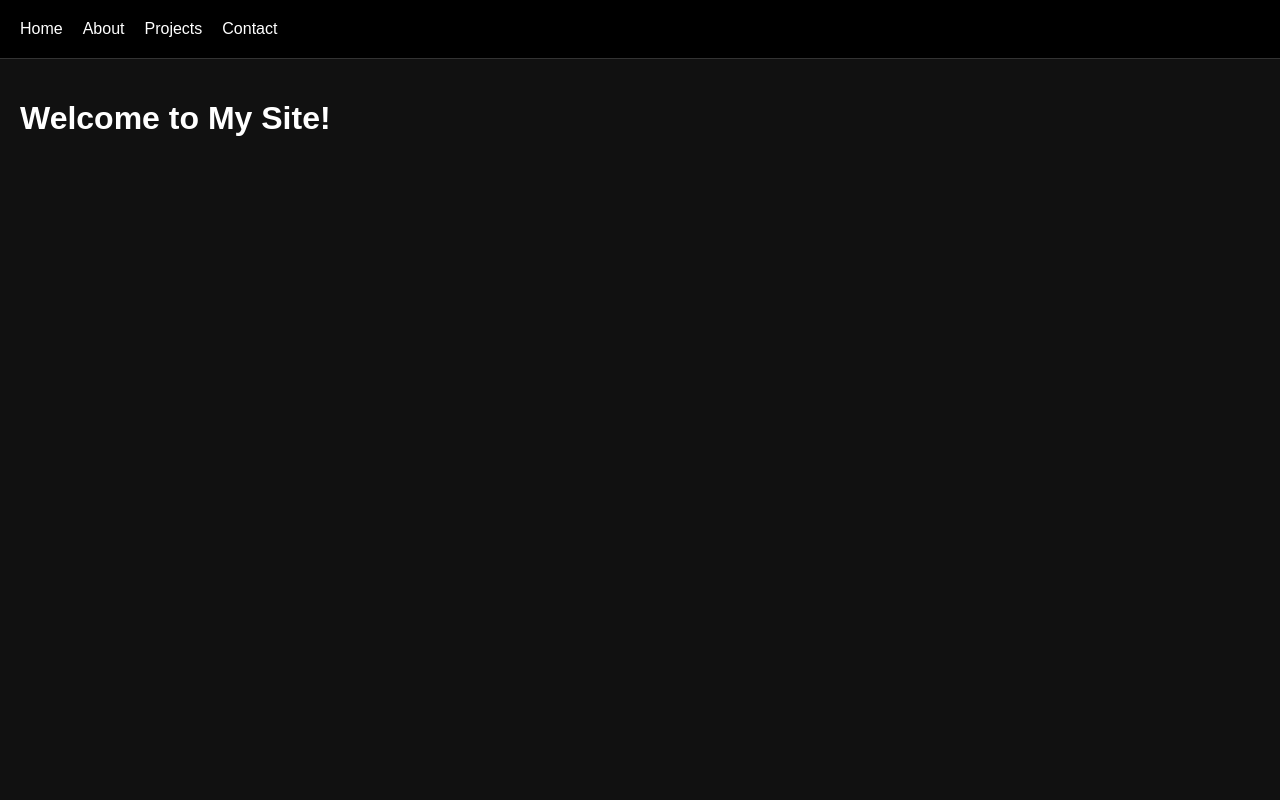
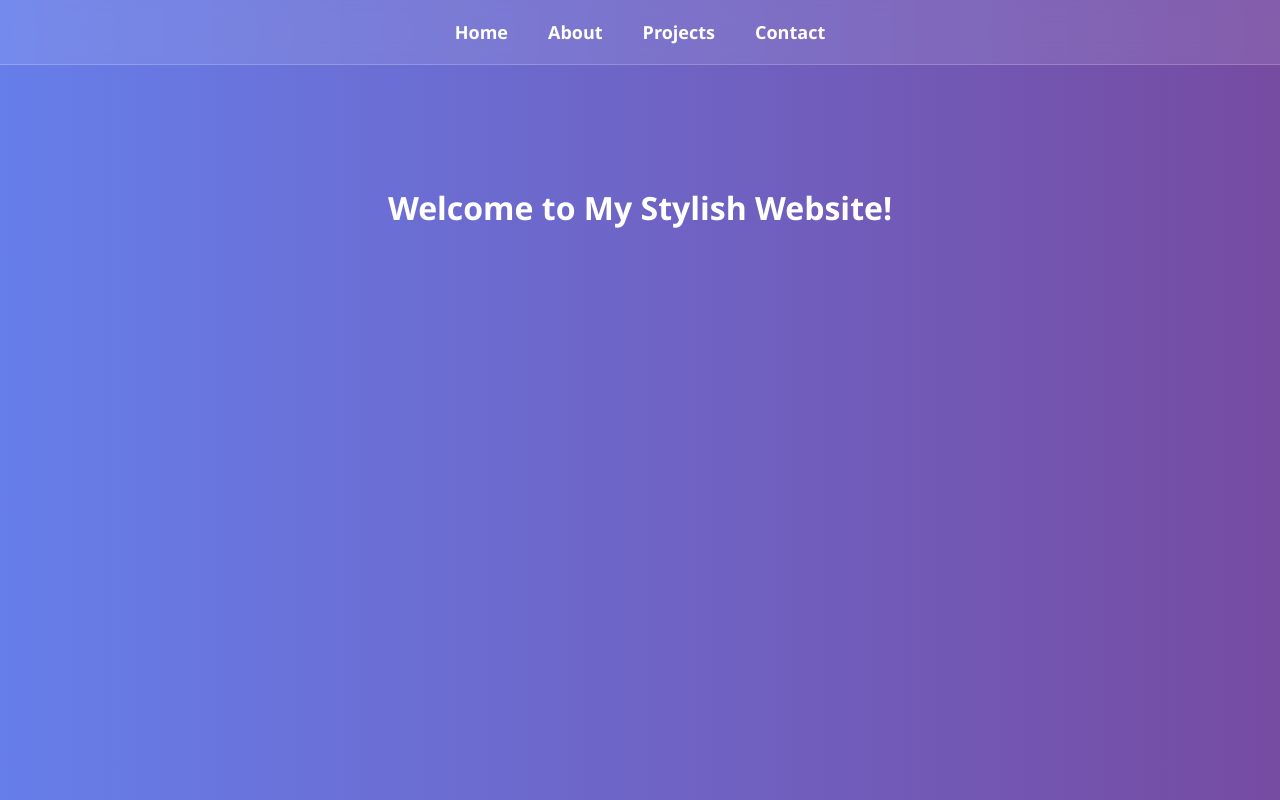
Before and after one commit to natura473/hehe, a plain HTML site: page index.html in a window 1280 px wide. Drawn offline with Linux system fonts and the light colour scheme.

Commit message:
Update web content

```diff
--- a/index.html
+++ b/index.html
@@ -2,29 +2,62 @@
 <html lang="en">
 <head>
   <meta charset="UTF-8" />
-  <meta name="viewport" content="width=device-width, initial-scale=1.0" />
-  <title>My Vercel Page</title>
+  <meta name="viewport" content="width=device-width, initial-scale=1.0"/>
+  <title>Glass Menu</title>
   <style>
     body {
       margin: 0;
-      font-family: sans-serif;
-      background: #111;
-      color: #fff;
+      font-family: 'Segoe UI', sans-serif;
+      background: linear-gradient(to right, #667eea, #764ba2);
+      height: 100vh;
+      color: white;
     }
+
     nav {
+      background: rgba(255, 255, 255, 0.1);
+      backdrop-filter: blur(10px);
+      -webkit-backdrop-filter: blur(10px);
+      border-bottom: 1px solid rgba(255, 255, 255, 0.2);
       display: flex;
-      gap: 20px;
-      padding: 20px;
-      background: #000;
-      border-bottom: 1px solid #333;
+      justify-content: center;
+      gap: 40px;
+      padding: 20px 0;
+      position: sticky;
+      top: 0;
+      z-index: 1000;
     }
+
     nav a {
       color: white;
       text-decoration: none;
-      transition: color 0.2s;
+      font-weight: bold;
+      font-size: 18px;
+      position: relative;
+      transition: color 0.3s;
     }
+
+    nav a::after {
+      content: '';
+      position: absolute;
+      width: 0%;
+      height: 2px;
+      left: 0;
+      bottom: -5px;
+      background-color: white;
+      transition: width 0.3s;
+    }
+
+    nav a:hover::after {
+      width: 100%;
+    }
+
     nav a:hover {
-      color: #999;
+      color: #ffd;
+    }
+
+    h1 {
+      text-align: center;
+      padding-top: 100px;
     }
   </style>
 </head>
@@ -36,8 +69,6 @@
     <a href="#">Contact</a>
   </nav>
 
-  <main>
-    <h1 style="padding: 20px;">Welcome to My Site!</h1>
-  </main>
+  <h1>Welcome to My Stylish Website!</h1>
 </body>
 </html>
```
